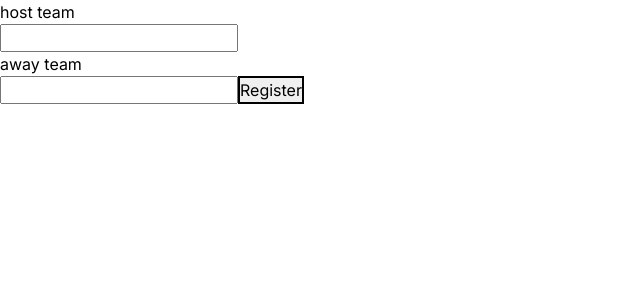
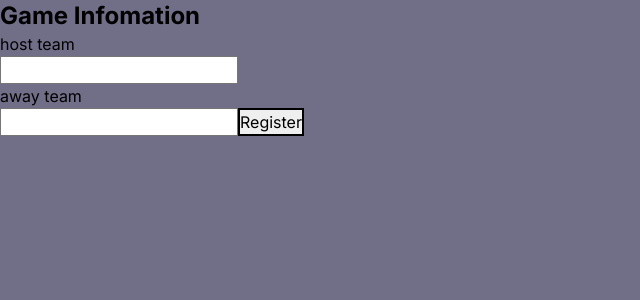
Before and after one commit to 4hoe8pow/vara, a Next.js app: page /controller in a window 1280 px wide. Shown: the top 300 px of the page, without its empty margins (0-640 px from the left). Built offline with nearby package versions, Linux system fonts and the light colour scheme.

Commit message:
:construction: wip

```diff
--- a/app/controller/page.tsx
+++ b/app/controller/page.tsx
@@ -2,13 +2,15 @@
 import { NextPage } from 'next'
 import { invoke } from '@tauri-apps/api/tauri'
 import { useState } from 'react'
+import styles from '../styles/controller.module.scss'
 
 const Controller: NextPage = () => {
     const [hostName, sethostName] = useState<String>()
     const [awayName, setawayName] = useState<String>()
 
     return (
-        <div>
+        <div className={styles.controllerContainer}>
+            <h2>Game Infomation</h2>
             <div>host team</div>
             <input onChange={(e) => sethostName(e.target.value)} />
             <div>away team</div>
--- a/app/layout.tsx
+++ b/app/layout.tsx
@@ -4,8 +4,8 @@ import { Inter } from 'next/font/google'
 const inter = Inter({ subsets: ['latin'] })
 
 export const metadata = {
-    title: 'Create Next App',
-    description: 'Generated by create next app',
+    title: 'vara',
+    description: 'kabaddi scorer',
 }
 
 export default function RootLayout({
@@ -14,8 +14,8 @@ export default function RootLayout({
     children: React.ReactNode
 }) {
     return (
-        <html lang='en'>
-            <body className={inter.className}>{children}</body>
+        <html data-tauri-drag-region lang='ja'>
+            <body className={`${inter.className} main`}>{children}</body>
         </html>
     )
 }
--- a/app/page.tsx
+++ b/app/page.tsx
@@ -1,6 +1,6 @@
 'use client'
 import { NextPage } from 'next'
-import styles from './styles/page.module.scss'
+import styles from './styles/scorer.module.scss'
 import { useEffect, useState } from 'react'
 import { useKey } from 'react-use'
 import { BsFillPersonFill } from 'react-icons/bs'
--- /dev/null
+++ b/app/styles/controller.module.scss
@@ -0,0 +1,4 @@
+.controllerContainer {
+  height: 100%;
+  background-color: rbga(var(--black), 0.4);
+}
--- a/app/styles/globals.scss
+++ b/app/styles/globals.scss
@@ -108,3 +108,15 @@
   white-space: nowrap !important;
   border: 0 !important
 }
+
+:root {
+  --black: rgb(27, 22, 64);
+  --pink: rgb(217, 41, 138);
+  --gold: rgb(191, 145, 59);
+  --blue: rgb(36, 43, 166);
+  --purple: rgb(25, 22, 89);
+}
+
+.main {
+  background-color: rgba(27, 22, 64, 0.62);
+}
--- a/app/styles/page.module.scss
+++ b/app/styles/scorer.module.scss
@@ -7,6 +7,8 @@
   text-align: center;
   justify-self: stretch;
   align-items: center;
+  background-color: rbga(var(--black), 0.5);
+  opacity: 0.62;
 
   #awayRaid {
     grid-row: 1;
@@ -56,12 +58,12 @@
   }
 
   .raidStatus {
-    background-color: #000;
+    background-color: var(--black);
     color: aliceblue;
   }
 
   .teamName {
-    background-color: #000;
+    background-color: var(--black);
     color: aliceblue;
   }
 
--- a/src-tauri/tauri.conf.json
+++ b/src-tauri/tauri.conf.json
@@ -53,6 +53,7 @@
     "updater": {
       "active": false
     },
+    "macOSPrivateApi": true,
     "windows": [
       {
         "label": "main",
@@ -61,7 +62,9 @@
         "resizable": false,
         "title": "Kabaddi Scorer",
         "width": 800,
-        "url": "/"
+        "url": "/",
+        "transparent": true,
+        "decorations": false
       },
       {
         "label": "sub",
```
Also changed, not shown: 1 other file (tests, documents, lock files or other folders).
